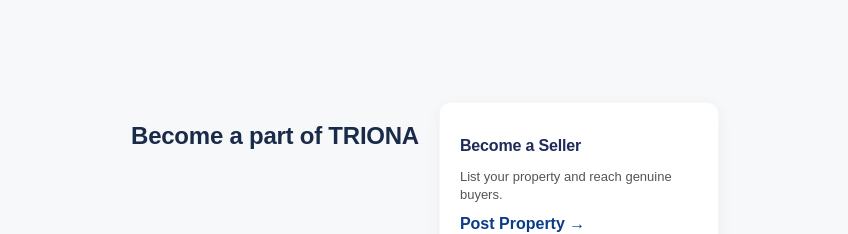
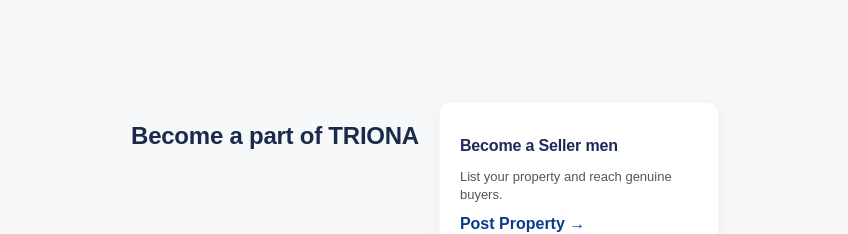
Before and after one commit to trionarealtygroup-design/tirona-frontend, a React (Vite) app: page / in a window 1280 px wide. Shown: the part 1580-1814 px from the top of the page, without its empty margins (215-1063 px from the left). Built offline with nearby package versions, Linux system fonts and the light colour scheme; no server answers.

Commit message:
check updation by home

```diff
--- a/src/pages/Home.jsx
+++ b/src/pages/Home.jsx
@@ -175,7 +175,7 @@
                 <h2 className="become-triona-heading">Become a part of TRIONA</h2>
                 <div className="become-triona-cards">
                     <div className="hero-card">
-                        <h3>Become a Seller</h3>
+                        <h3>Become a Seller men</h3>
                         <p>List your property and reach genuine buyers.</p>
                         <a href="https://docs.google.com/forms/d/e/1FAIpQLSeKu8OaVo_Nj1eFulzP1XJEt6CzjuhcK7w4dvvzB-U1WNubyw/viewform?usp=header">
                             Post Property →
```
